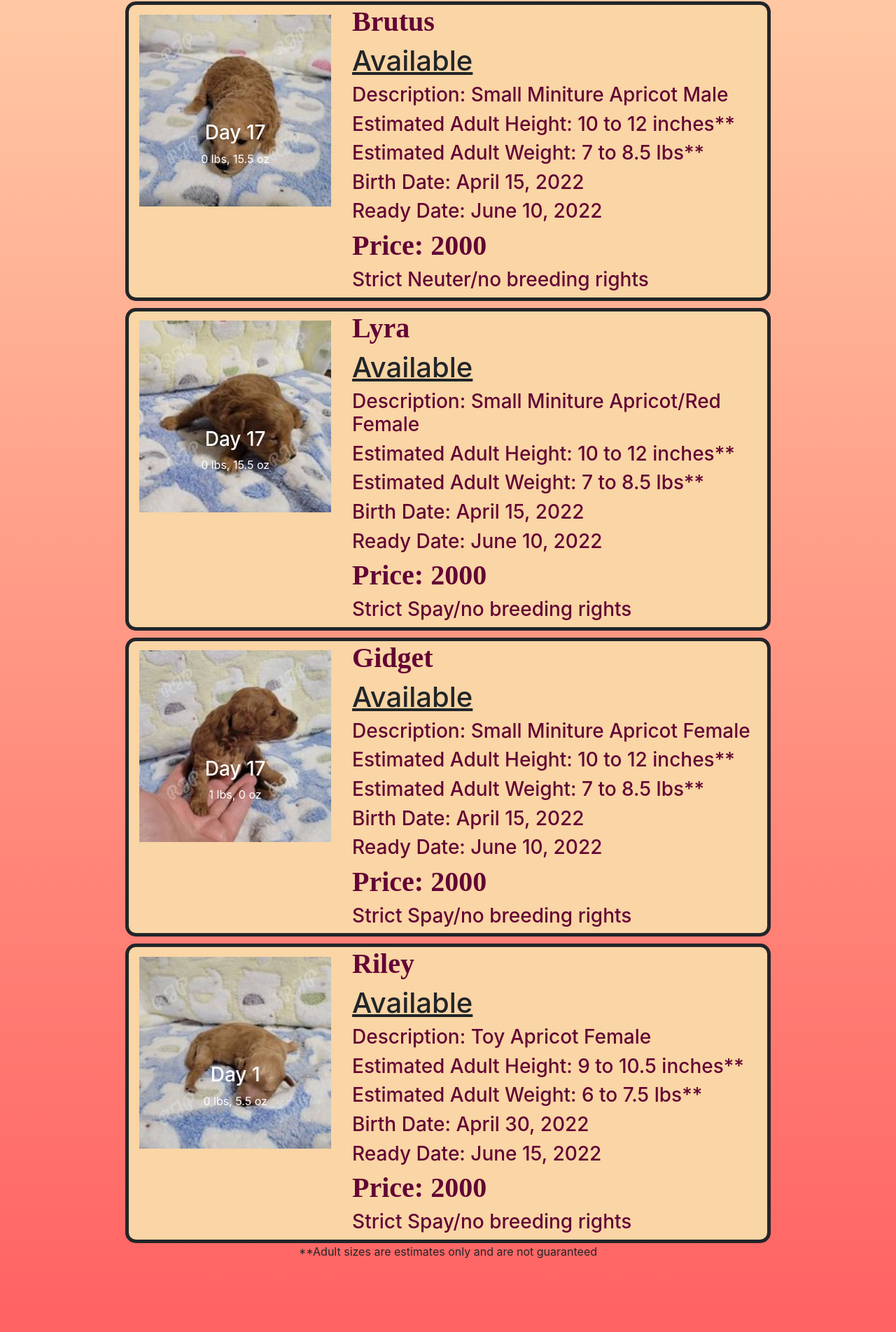
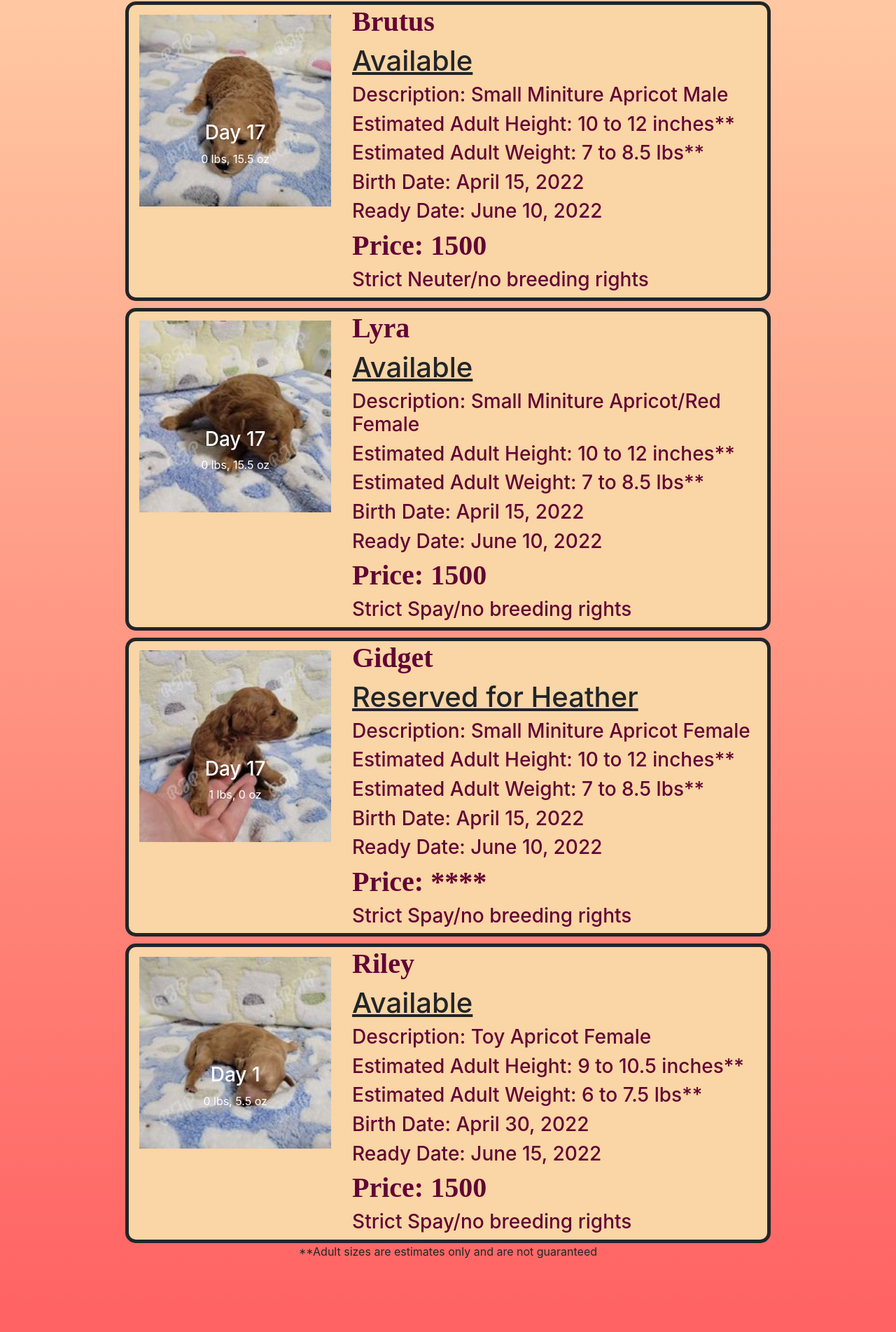
Before and after one commit to ingrambc/Holly-s-Poodle-Page, a React (Create React App) app: page /rigbyjasperpoodles/AvailablePuppies in a window 1280 px wide. Shown: the part 251-2154 px from the top of the page at 70% size. Built offline with nearby package versions, Linux system fonts and the light colour scheme.

Commit message:
reseved and price change

```diff
--- a/src/pages/AvailablePuppies.js
+++ b/src/pages/AvailablePuppies.js
@@ -110,7 +110,7 @@ function AvailablePuppies() {
               weight = "7 to 8.5 lbs"
               birth= "April 15, 2022"
               ready= "June 10, 2022"
-              price = "2000"
+              price = "1500"
               contract = "Strict Neuter/no breeding rights"
              />
           </Col>
@@ -130,7 +130,7 @@ function AvailablePuppies() {
               weight = "7 to 8.5 lbs"
               birth= "April 15, 2022"
               ready= "June 10, 2022"
-              price = "2000"
+              price = "1500"
               contract = "Strict Spay/no breeding rights"
              />
           </Col>
@@ -144,13 +144,13 @@ function AvailablePuppies() {
           <Col md="8">
             <PuppyInfo
               name="Gidget"
-              status="Available"
+              status="Reserved for Heather"
               desc = "Small Miniture Apricot Female"
               height = "10 to 12 inches"
               weight = "7 to 8.5 lbs"
               birth= "April 15, 2022"
               ready= "June 10, 2022"
-              price = "2000"
+              price = "****"
               contract = "Strict Spay/no breeding rights"
              />
           </Col>
@@ -170,7 +170,7 @@ function AvailablePuppies() {
               weight = "6 to 7.5 lbs"
               birth= "April 30, 2022"
               ready= "June 15, 2022"
-              price = "2000"
+              price = "1500"
               contract = "Strict Spay/no breeding rights"
              />
           </Col>
```
Also changed, not shown: 1 other file (tests, documents, lock files or other folders).
